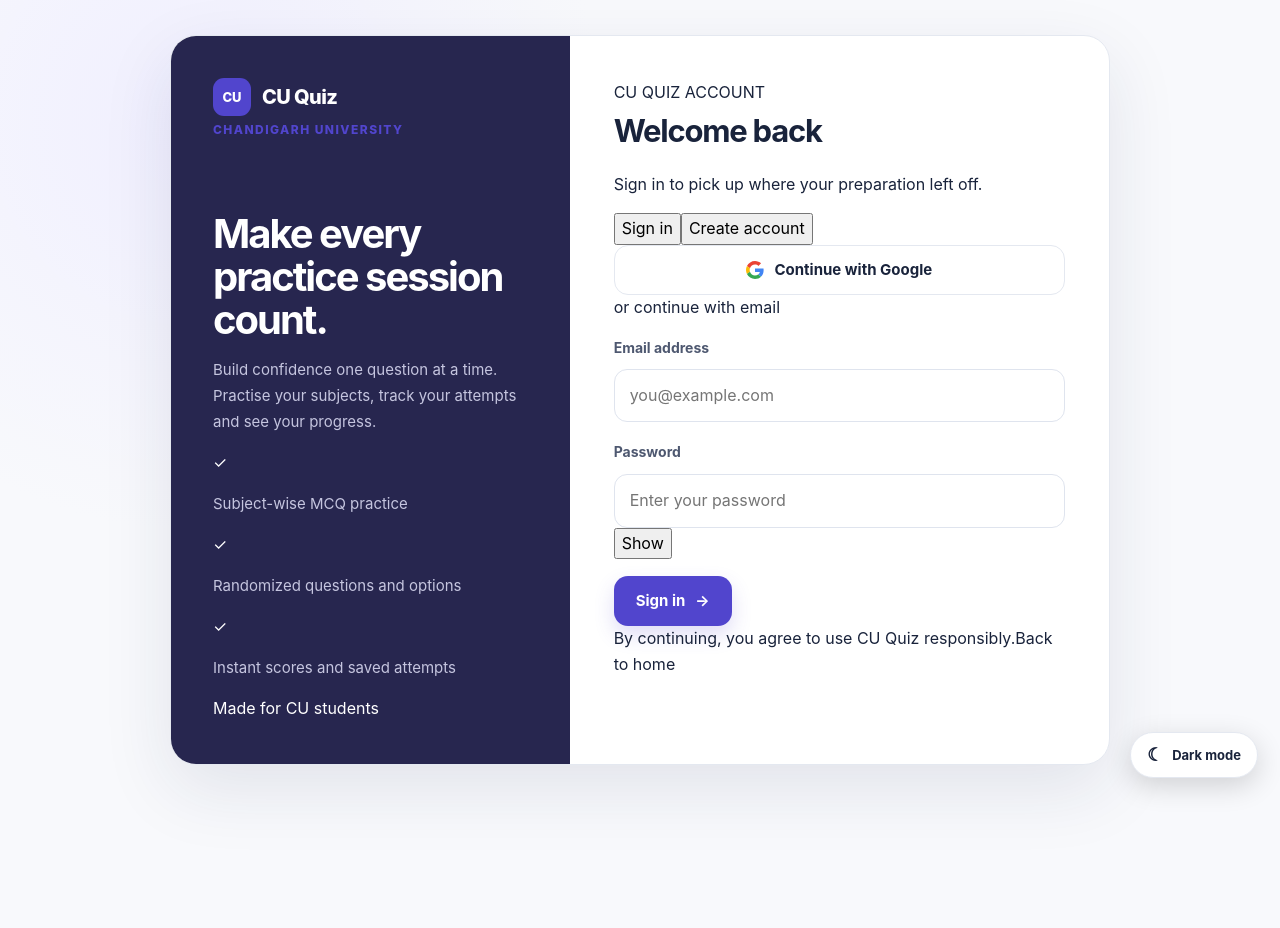
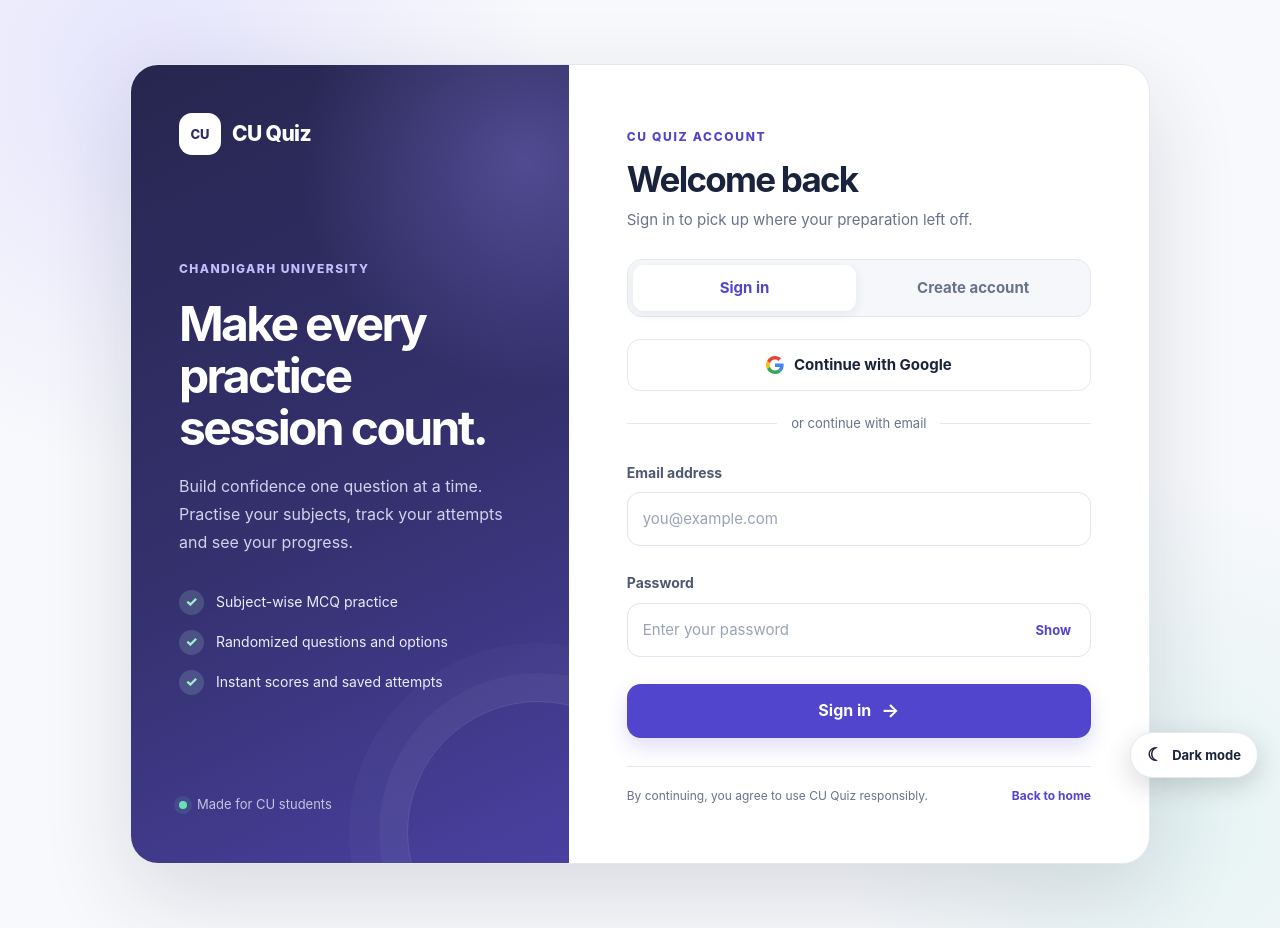
Before and after one commit to RajCodes2006/quiz-maker, a Next.js app: page /login in a window 1280 px wide. Before the commit the page ends 800 px from the top, so only its background shows below. Built offline with nearby package versions, Linux system fonts and the light colour scheme; no server answers.

Commit message:
Style modern standard authentication experience

```diff
--- a/app/globals.css
+++ b/app/globals.css
@@ -409,3 +409,268 @@ button:focus-visible, a:focus-visible {
     transition-duration: .01ms !important;
   }
 }
+
+
+/* Standardized sign-in / sign-up experience */
+.auth-wrap-standard {
+  padding: clamp(24px, 5vw, 64px) 20px;
+  background:
+    radial-gradient(circle at 12% 8%, rgba(111, 99, 255, .14), transparent 28%),
+    radial-gradient(circle at 92% 88%, rgba(37, 181, 151, .09), transparent 24%),
+    var(--page);
+}
+.auth-card-standard {
+  width: min(1020px, 100%);
+  min-height: 660px;
+  grid-template-columns: .86fr 1.14fr;
+  border-radius: 28px;
+  box-shadow: 0 32px 90px rgba(25, 35, 59, .14);
+}
+.auth-aside-standard {
+  position: relative;
+  min-height: 660px;
+  padding: clamp(30px, 4vw, 48px);
+  overflow: hidden;
+  background:
+    radial-gradient(circle at 90% 12%, rgba(153, 143, 255, .32), transparent 28%),
+    linear-gradient(155deg, #27264f 0%, #34316e 54%, #4940a0 100%);
+}
+.auth-aside-standard::after {
+  content: "";
+  position: absolute;
+  width: 260px;
+  height: 260px;
+  right: -100px;
+  bottom: -100px;
+  border: 1px solid rgba(255,255,255,.13);
+  border-radius: 50%;
+  box-shadow: 0 0 0 28px rgba(255,255,255,.035), 0 0 0 58px rgba(255,255,255,.025);
+  pointer-events: none;
+}
+.auth-aside-standard .brand { color: white; font-size: 21px; }
+.auth-aside-standard .brand-mark {
+  background: white;
+  color: #302d68;
+  width: 42px;
+  height: 42px;
+  border-radius: 13px;
+}
+.auth-aside-standard .eyebrow { color: #c3bdff; }
+.auth-aside-copy { position: relative; z-index: 1; margin: auto 0; padding: 52px 0; }
+.auth-aside-copy h1 {
+  max-width: 390px;
+  margin: 18px 0 18px;
+  color: white;
+  font-size: clamp(36px, 4vw, 48px);
+  line-height: 1.08;
+  letter-spacing: -.055em;
+}
+.auth-aside-copy > p {
+  max-width: 370px;
+  margin: 0;
+  color: #d3d2ee;
+  font-size: 16px;
+  line-height: 1.75;
+}
+.auth-feature-list { display: grid; gap: 15px; margin-top: 34px; }
+.auth-feature-list > div { display: flex; align-items: center; gap: 12px; }
+.auth-feature-list > div > span {
+  display: grid;
+  place-items: center;
+  flex: 0 0 25px;
+  width: 25px;
+  height: 25px;
+  border-radius: 50%;
+  background: rgba(188, 246, 224, .16);
+  color: #9ff0cf;
+  font-size: 14px;
+  font-weight: 800;
+}
+.auth-feature-list p { margin: 0; color: #ecebff; font-size: 14px; }
+.auth-aside-bottom {
+  position: relative;
+  z-index: 1;
+  display: flex;
+  align-items: center;
+  gap: 10px;
+  color: #c5c4e2;
+  font-size: 13px;
+}
+.auth-aside-dot {
+  width: 8px;
+  height: 8px;
+  border-radius: 50%;
+  background: #69dfb4;
+  box-shadow: 0 0 0 5px rgba(105, 223, 180, .12);
+}
+.auth-content-standard {
+  display: flex;
+  flex-direction: column;
+  justify-content: center;
+  padding: clamp(32px, 5vw, 58px);
+  min-width: 0;
+}
+.auth-content-heading { margin-bottom: 26px; }
+.auth-section-label {
+  display: inline-block;
+  margin-bottom: 13px;
+  color: var(--brand);
+  font-size: 12px;
+  font-weight: 800;
+  letter-spacing: .14em;
+}
+.auth-content-standard .auth-content-heading h2 {
+  margin: 0 0 9px;
+  font-size: clamp(29px, 3vw, 35px);
+  line-height: 1.15;
+  letter-spacing: -.05em;
+}
+.auth-content-standard .auth-content-heading p {
+  margin: 0;
+  color: var(--muted);
+  font-size: 15px;
+  line-height: 1.65;
+}
+.auth-tabs {
+  display: grid;
+  grid-template-columns: 1fr 1fr;
+  gap: 5px;
+  padding: 5px;
+  margin-bottom: 22px;
+  border: 1px solid var(--line);
+  border-radius: 15px;
+  background: var(--soft);
+}
+.auth-tab {
+  min-height: 46px;
+  border: 0;
+  border-radius: 11px;
+  background: transparent;
+  color: var(--muted);
+  font-size: 15px;
+  font-weight: 750;
+  cursor: pointer;
+  transition: background .18s ease, color .18s ease, box-shadow .18s ease, transform .18s ease;
+}
+.auth-tab:hover { color: var(--ink); }
+.auth-tab.active {
+  background: var(--surface);
+  color: var(--brand);
+  box-shadow: 0 3px 12px rgba(27, 35, 61, .08);
+}
+.auth-tab:focus-visible {
+  outline: 3px solid var(--brand);
+  outline-offset: 2px;
+}
+.auth-content-standard .google-auth-button,
+.auth-content-standard > div > .button {
+  width: 100%;
+  min-height: 52px;
+  border-radius: 13px;
+  font-size: 15px;
+}
+.auth-divider {
+  display: flex;
+  align-items: center;
+  gap: 14px;
+  margin: 22px 0 18px;
+  color: var(--muted);
+  font-size: 13px;
+  white-space: nowrap;
+}
+.auth-divider::before,
+.auth-divider::after {
+  content: "";
+  height: 1px;
+  flex: 1;
+  background: var(--line);
+}
+.auth-form { display: grid; gap: 2px; }
+.auth-content-standard .field { margin: 10px 0 14px; gap: 8px; }
+.auth-content-standard .field label { font-size: 14px; font-weight: 750; }
+.auth-content-standard .field input {
+  min-height: 52px;
+  border-radius: 13px;
+  padding: 14px 15px;
+  font-size: 15px;
+}
+.auth-content-standard .field input::placeholder { color: #9aa3b5; }
+.auth-label-row { display: flex; align-items: center; justify-content: space-between; gap: 10px; }
+.auth-label-row > span { color: var(--muted); font-size: 12px; }
+.auth-password-wrap { position: relative; }
+.auth-password-wrap input { padding-right: 68px !important; }
+.auth-password-toggle {
+  position: absolute;
+  top: 50%;
+  right: 12px;
+  transform: translateY(-50%);
+  padding: 6px 8px;
+  border: 0;
+  border-radius: 8px;
+  background: transparent;
+  color: var(--brand);
+  font-size: 13px;
+  font-weight: 750;
+  cursor: pointer;
+}
+.auth-password-toggle:hover { background: var(--soft-accent); }
+.auth-submit {
+  width: 100%;
+  margin-top: 11px;
+  min-height: 54px;
+  justify-content: center;
+  font-size: 16px;
+}
+.auth-submit span { font-size: 19px; transition: transform .18s ease; }
+.auth-submit:hover span { transform: translateX(3px); }
+.auth-form-note {
+  margin: 14px 0 0;
+  color: var(--muted);
+  text-align: center;
+  font-size: 13px;
+  line-height: 1.5;
+}
+.auth-panel-footer {
+  display: flex;
+  align-items: center;
+  justify-content: space-between;
+  flex-wrap: wrap;
+  gap: 10px 18px;
+  margin-top: 28px;
+  padding-top: 19px;
+  border-top: 1px solid var(--line);
+  color: var(--muted);
+  font-size: 12px;
+}
+.auth-panel-footer a { color: var(--brand); font-weight: 750; }
+.auth-panel-footer a:hover { text-decoration: underline; }
+.auth-content-standard .notice { margin: 0 0 16px; }
+
+@media (max-width: 800px) {
+  .auth-card-standard {
+    max-width: 620px;
+    grid-template-columns: 1fr;
+  }
+  .auth-aside-standard { min-height: auto; padding: 28px 32px; }
+  .auth-aside-copy { padding: 36px 0 24px; }
+  .auth-aside-copy h1 { max-width: 470px; font-size: 36px; }
+  .auth-aside-copy > p { max-width: 500px; }
+  .auth-feature-list { grid-template-columns: 1fr 1fr; gap: 12px; margin-top: 24px; }
+  .auth-feature-list p { font-size: 13px; }
+  .auth-content-standard { padding: 36px 40px 40px; }
+}
+@media (max-width: 560px) {
+  .auth-wrap-standard { padding: 14px; }
+  .auth-card-standard { border-radius: 22px; }
+  .auth-aside-standard { padding: 24px; }
+  .auth-aside-copy { padding: 28px 0 20px; }
+  .auth-aside-copy h1 { font-size: 31px; }
+  .auth-aside-copy > p { font-size: 14px; }
+  .auth-feature-list { grid-template-columns: 1fr; gap: 10px; margin-top: 20px; }
+  .auth-feature-list p { font-size: 13px; }
+  .auth-content-standard { padding: 28px 23px 25px; }
+  .auth-content-standard .auth-content-heading { margin-bottom: 21px; }
+  .auth-content-standard .auth-content-heading h2 { font-size: 29px; }
+  .auth-tab { min-height: 44px; font-size: 14px; }
+  .auth-panel-footer { flex-direction: column; align-items: flex-start; margin-top: 23px; }
+}
```
